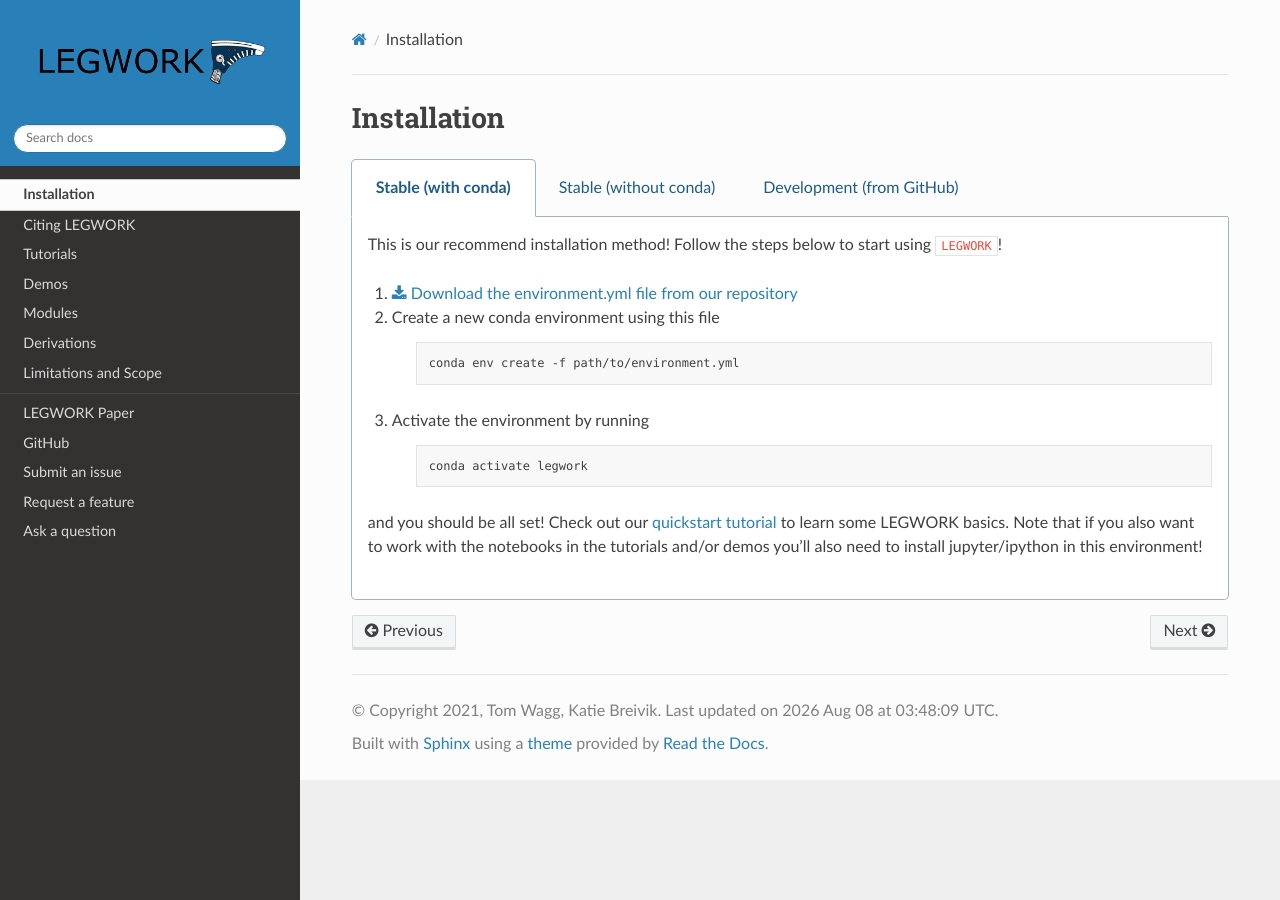
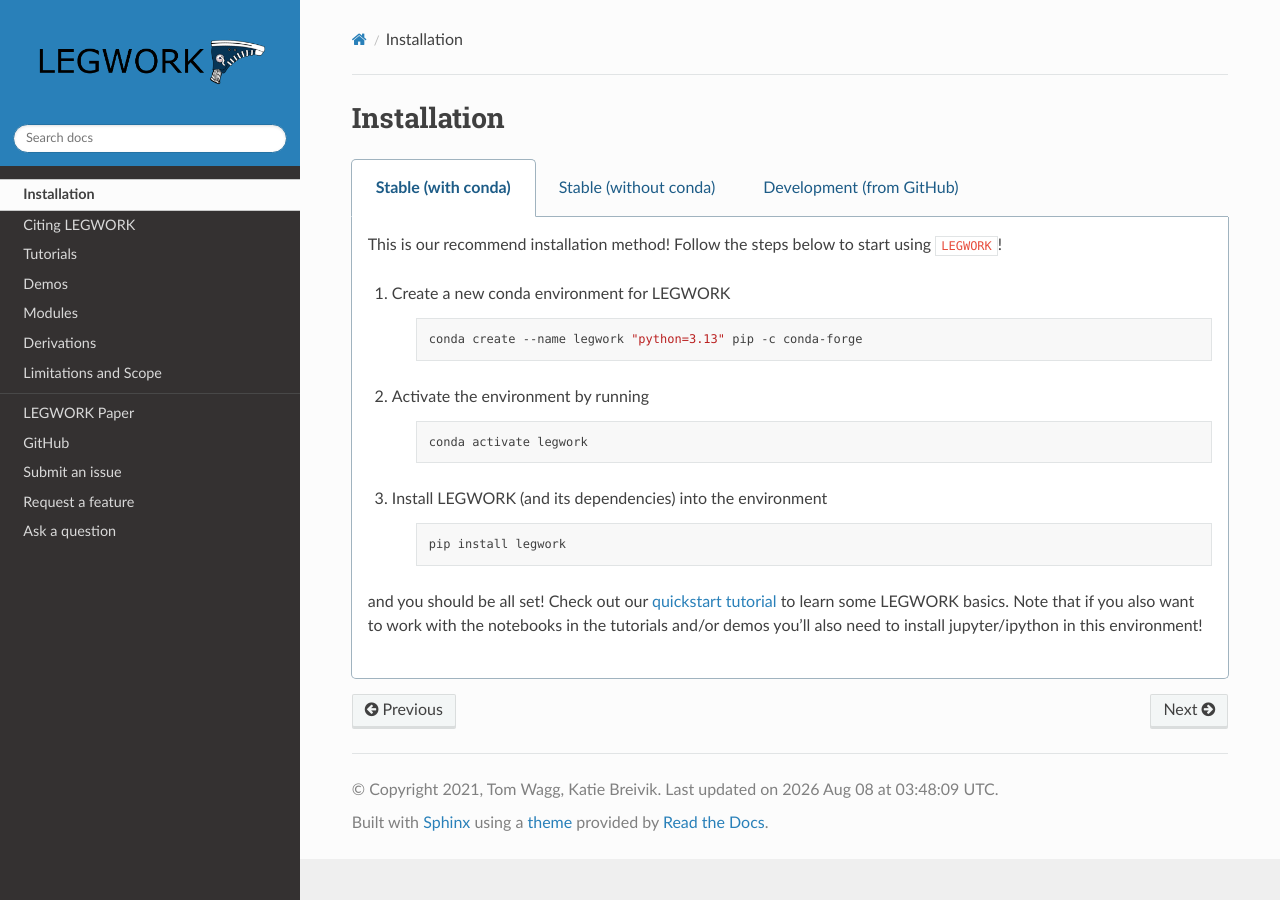
Before and after one commit to TeamLEGWORK/LEGWORK, a Sphinx documentation site: the page built from docs/install.rst, in a window 1280 px wide. Built offline with Sphinx 7.4.7 and the Read the Docs theme 3.1.0, drawn with Linux system fonts in a browser that asks for light colours; pages that are not in the unit, such as notebooks, are missing from menus.

Commit message:
simpler installation guide

```diff
--- a/docs/install.rst
+++ b/docs/install.rst
@@ -7,18 +7,23 @@
 
         This is our recommend installation method! Follow the steps below to start using ``LEGWORK``!
 
-        #. :download:`Download the environment.yml file from our repository <https://raw.githubusercontent.com/TeamLEGWORK/LEGWORK/main/environment.yml>`
-        #. Create a new conda environment using this file
+        #. Create a new conda environment for LEGWORK
 
             .. code-block:: bash
 
-                conda env create -f path/to/environment.yml
+                conda create --name legwork "python=3.13" pip -c conda-forge
 
         #. Activate the environment by running
 
             .. code-block:: bash
 
                 conda activate legwork
+
+        #. Install LEGWORK (and its dependencies) into the environment
+
+            .. code-block:: bash
+
+                pip install legwork
 
         and you should be all set! Check out our `quickstart tutorial <notebooks/Quickstart.ipynb>`__ to learn some LEGWORK basics.
         Note that if you also want to work with the notebooks in the tutorials and/or demos you'll also need to install jupyter/ipython in this environment!
@@ -54,7 +59,7 @@
 
         .. code-block:: bash
 
-            conda create --name legwork "python>=3.7" pip "numba>=0.50" "numpy>=1.17" "astropy>=4.0" "scipy>=1.5.0" "matplotlib>=3.3.2" "seaborn>=0.11.1" "schwimmbad>=0.3.2" -c conda-forge -c defaults
+            conda create --name legwork "python=3.13" pip -c conda-forge
 
         And then activate the environment by running
 
@@ -62,11 +67,13 @@
 
             conda activate legwork
 
-        At this point, all that's left to do is install LEGWORK!
+        At this point, all that's left to do is install LEGWORK! We recommend an editable install so that
+        your changes to the source are picked up immediately, along with the ``test`` extra so that you can
+        run the test suite.
 
         .. code-block:: bash
 
-            pip install .
+            pip install -e ".[test]"
 
         and you should be all set! Check out our `quickstart tutorial <notebooks/Quickstart.ipynb>`__ to learn some LEGWORK basics.
         Note that if you also want to work with the notebooks in the tutorials and/or demos you'll also need to install jupyter/ipython in this environment!
```
